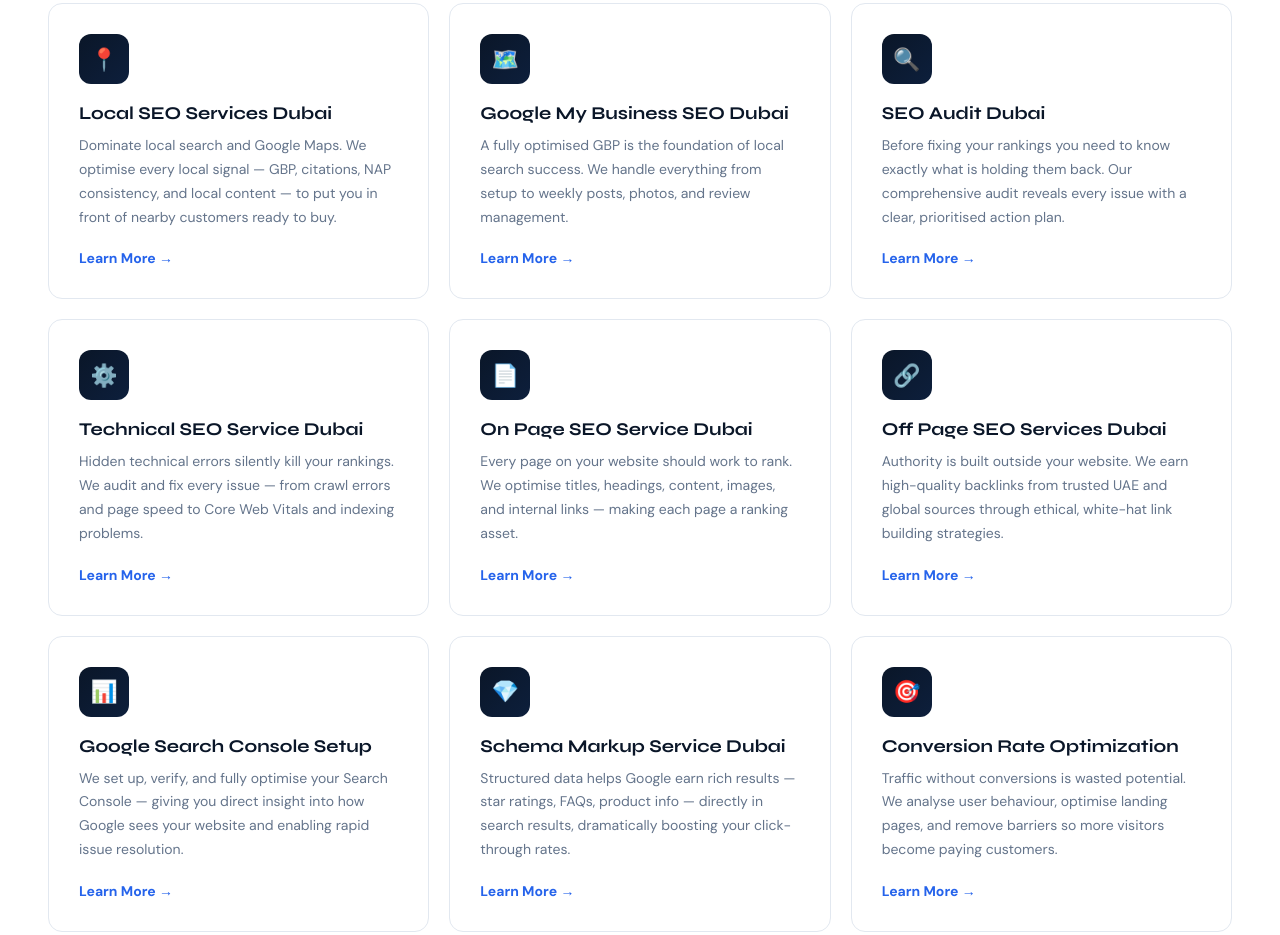
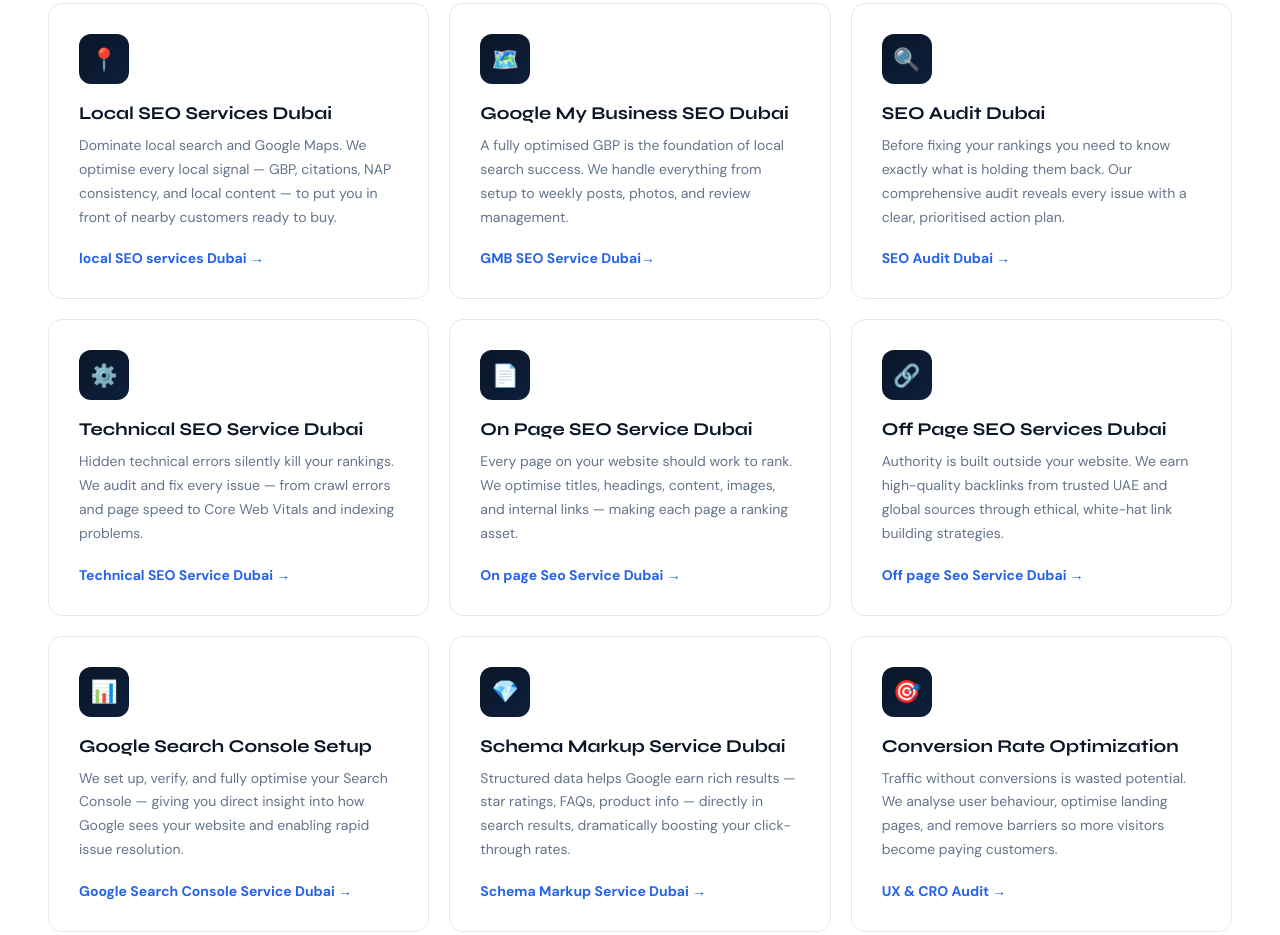
Before and after one commit to maggyseoexpert-dot/seodubaipro.github.io, a plain HTML site: page index.html in a window 1280 px wide. Shown: the part 1974-2909 px from the top of the page. Drawn offline with Linux system fonts and the light colour scheme.

Commit message:
Update SEO service links and content in index.html

```diff
--- a/index.html
+++ b/index.html
@@ -220,15 +220,15 @@
 <section id="services" class="sec">
   <div class="tc"><div class="tag">Our Services</div><h2 class="st">Complete SEO Solutions for <span>Dubai Businesses</span></h2><p class="ss">Every service is designed around one goal: getting your business to the top of Google and keeping it there.</p></div>
   <div class="sgrid">
-    <div class="sc"><div class="si">📍</div><h3>Local SEO Services Dubai</h3><p>Dominate local search and Google Maps. We optimise every local signal — GBP, citations, NAP consistency, and local content — to put you in front of nearby customers ready to buy.</p><a href="https://seodubaipro.com/local-seo-services-dubai/" class="sl">Learn More →</a></div>
-    <div class="sc"><div class="si">🗺️</div><h3>Google My Business SEO Dubai</h3><p>A fully optimised GBP is the foundation of local search success. We handle everything from setup to weekly posts, photos, and review management.</p><a href="https://seodubaipro.com/google-my-business-seo-services-in-dubai/" class="sl">Learn More →</a></div>
-    <div class="sc"><div class="si">🔍</div><h3>SEO Audit Dubai</h3><p>Before fixing your rankings you need to know exactly what is holding them back. Our comprehensive audit reveals every issue with a clear, prioritised action plan.</p><a href="https://seodubaipro.com/seo-audit-dubai/" class="sl">Learn More →</a></div>
-    <div class="sc"><div class="si">⚙️</div><h3>Technical SEO Service Dubai</h3><p>Hidden technical errors silently kill your rankings. We audit and fix every issue — from crawl errors and page speed to Core Web Vitals and indexing problems.</p><a href="https://seodubaipro.com/technical-seo-service-in-dubai/" class="sl">Learn More →</a></div>
-    <div class="sc"><div class="si">📄</div><h3>On Page SEO Service Dubai</h3><p>Every page on your website should work to rank. We optimise titles, headings, content, images, and internal links — making each page a ranking asset.</p><a href="https://seodubaipro.com/onpage-seo-service-in-dubai/" class="sl">Learn More →</a></div>
-    <div class="sc"><div class="si">🔗</div><h3>Off Page SEO Services Dubai</h3><p>Authority is built outside your website. We earn high-quality backlinks from trusted UAE and global sources through ethical, white-hat link building strategies.</p><a href="https://seodubaipro.com/off-page-seo-services-in-dubai/" class="sl">Learn More →</a></div>
-    <div class="sc"><div class="si">📊</div><h3>Google Search Console Setup</h3><p>We set up, verify, and fully optimise your Search Console — giving you direct insight into how Google sees your website and enabling rapid issue resolution.</p><a href="https://seodubaipro.com/google-search-console-setup-service-dubai/" class="sl">Learn More →</a></div>
-    <div class="sc"><div class="si">💎</div><h3>Schema Markup Service Dubai</h3><p>Structured data helps Google earn rich results — star ratings, FAQs, product info — directly in search results, dramatically boosting your click-through rates.</p><a href="https://seodubaipro.com/schema-markup-service-in-dubai/" class="sl">Learn More →</a></div>
-    <div class="sc"><div class="si">🎯</div><h3>Conversion Rate Optimization</h3><p>Traffic without conversions is wasted potential. We analyse user behaviour, optimise landing pages, and remove barriers so more visitors become paying customers.</p><a href="https://seodubaipro.com/conversion-rate-optimization-service-in-dubai/" class="sl">Learn More →</a></div>
+    <div class="sc"><div class="si">📍</div><h3>Local SEO Services Dubai</h3><p>Dominate local search and Google Maps. We optimise every local signal — GBP, citations, NAP consistency, and local content — to put you in front of nearby customers ready to buy.</p><a href="https://seodubaipro.com/local-seo-services-dubai/" class="sl">local SEO services Dubai →</a></div>
+    <div class="sc"><div class="si">🗺️</div><h3>Google My Business SEO Dubai</h3><p>A fully optimised GBP is the foundation of local search success. We handle everything from setup to weekly posts, photos, and review management.</p><a href="https://seodubaipro.com/google-my-business-seo-services-in-dubai/" class="sl">GMB SEO Service Dubai→</a></div>
+    <div class="sc"><div class="si">🔍</div><h3>SEO Audit Dubai</h3><p>Before fixing your rankings you need to know exactly what is holding them back. Our comprehensive audit reveals every issue with a clear, prioritised action plan.</p><a href="https://seodubaipro.com/seo-audit-dubai/" class="sl">SEO Audit Dubai →</a></div>
+    <div class="sc"><div class="si">⚙️</div><h3>Technical SEO Service Dubai</h3><p>Hidden technical errors silently kill your rankings. We audit and fix every issue — from crawl errors and page speed to Core Web Vitals and indexing problems.</p><a href="https://seodubaipro.com/technical-seo-service-dubai/" class="sl">Technical SEO Service Dubai →</a></div>
+    <div class="sc"><div class="si">📄</div><h3>On Page SEO Service Dubai</h3><p>Every page on your website should work to rank. We optimise titles, headings, content, images, and internal links — making each page a ranking asset.</p><a href="https://seodubaipro.com/on-page-seo-service-in-dubai/" class="sl">On page Seo Service Dubai →</a></div>
+    <div class="sc"><div class="si">🔗</div><h3>Off Page SEO Services Dubai</h3><p>Authority is built outside your website. We earn high-quality backlinks from trusted UAE and global sources through ethical, white-hat link building strategies.</p><a href="https://seodubaipro.com/off-page-seo-services-in-dubai/" class="sl">Off page Seo Service Dubai →</a></div>
+    <div class="sc"><div class="si">📊</div><h3>Google Search Console Setup</h3><p>We set up, verify, and fully optimise your Search Console — giving you direct insight into how Google sees your website and enabling rapid issue resolution.</p><a href="https://seodubaipro.com/google-search-console-setup-service-dubai/" class="sl">Google Search Console Service Dubai →</a></div>
+    <div class="sc"><div class="si">💎</div><h3>Schema Markup Service Dubai</h3><p>Structured data helps Google earn rich results — star ratings, FAQs, product info — directly in search results, dramatically boosting your click-through rates.</p><a href="https://seodubaipro.com/schema-markup-service-in-dubai/" class="sl">Schema Markup Service Dubai →</a></div>
+    <div class="sc"><div class="si">🎯</div><h3>Conversion Rate Optimization</h3><p>Traffic without conversions is wasted potential. We analyse user behaviour, optimise landing pages, and remove barriers so more visitors become paying customers.</p><a href="https://seodubaipro.com/conversion-rate-optimization-service-in-dubai/" class="sl">UX & CRO Audit →</a></div>
   </div>
 </section>
 
@@ -334,7 +334,6 @@
   </form>
   <div class="cinfo">
     <div class="ci"><div class="cico">📧</div><div class="clb">Email</div><div class="cv"><a href="mailto:expert@seodubaipro.com">expert@seodubaipro.com</a></div></div>
-    <div class="ci"><div class="cico">📱</div><div class="clb">WhatsApp</div><div class="cv"><a href="https://wa.me/923442440306">+92 344 244 0306</a></div></div>
     <div class="ci"><div class="cico">📍</div><div class="clb">Office</div><div class="cv">Iris Bay Tower, Business Bay, Dubai</div></div>
   </div>
 </section>
@@ -350,9 +349,9 @@
       <ul>
         <li><a href="https://seodubaipro.com/local-seo-services-dubai/">Local SEO Dubai</a></li>
         <li><a href="https://seodubaipro.com/google-my-business-seo-services-in-dubai/">Google My Business</a></li>
-        <li><a href="https://seodubaipro.com/technical-seo-service-in-dubai/">Technical SEO</a></li>
+        <li><a href="https://seodubaipro.com/technical-seo-service-dubai/">Technical SEO</a></li>
         <li><a href="https://seodubaipro.com/seo-audit-dubai/">SEO Audit</a></li>
-        <li><a href="https://seodubaipro.com/onpage-seo-service-in-dubai/">On-Page SEO</a></li>
+        <li><a href="https://seodubaipro.com/on-page-seo-service-in-dubai/">On-Page SEO</a></li>
       </ul>
     </div>
     <div>
@@ -370,7 +369,6 @@
         <li><a href="https://seodubaipro.com/">Main Website</a></li>
         <li><a href="#contact">Contact Us</a></li>
         <li><a href="mailto:expert@seodubaipro.com">Get Free Audit</a></li>
-        <li><a href="https://wa.me/923442440306">WhatsApp Us</a></li>
       </ul>
     </div>
   </div>
```
